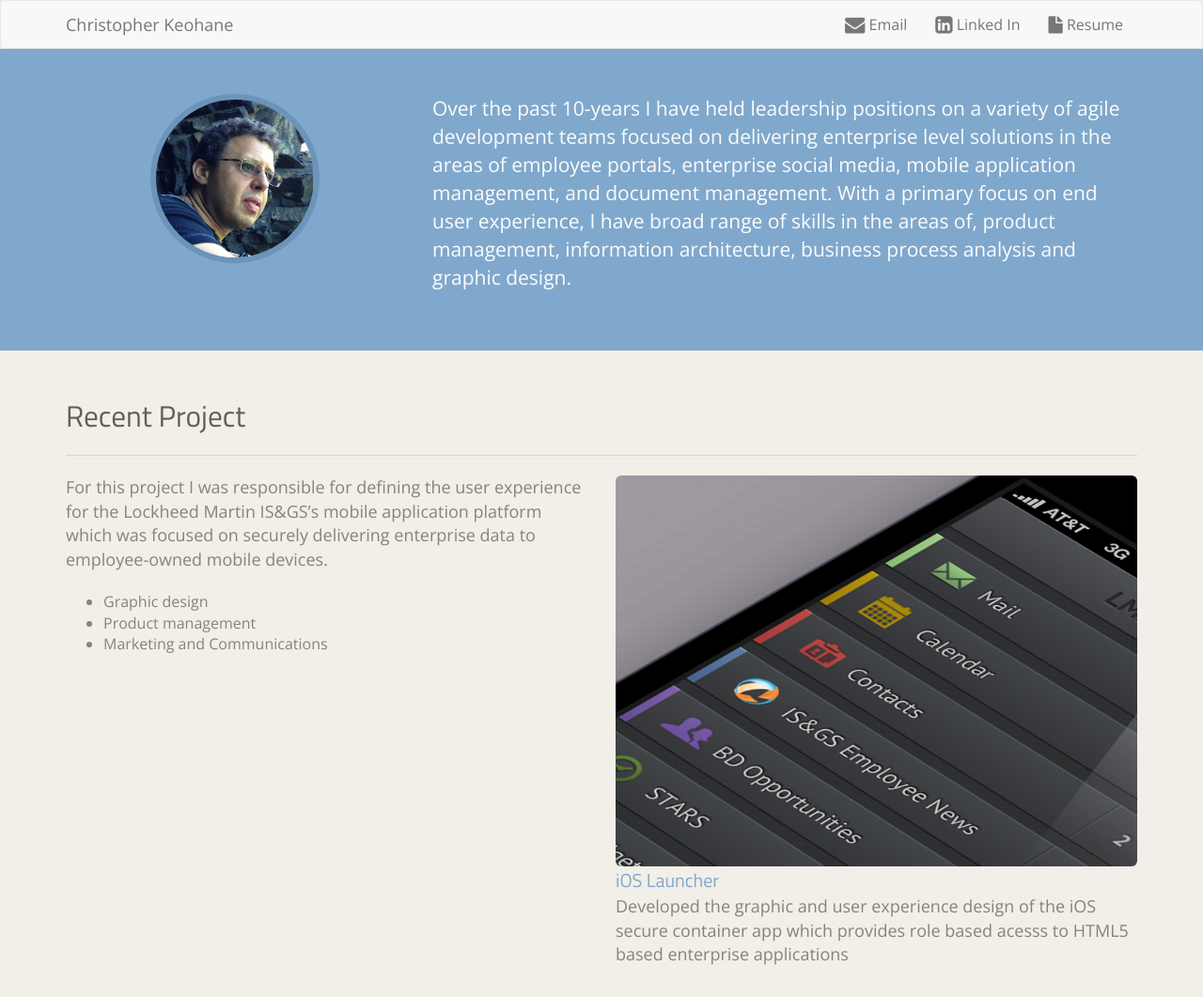
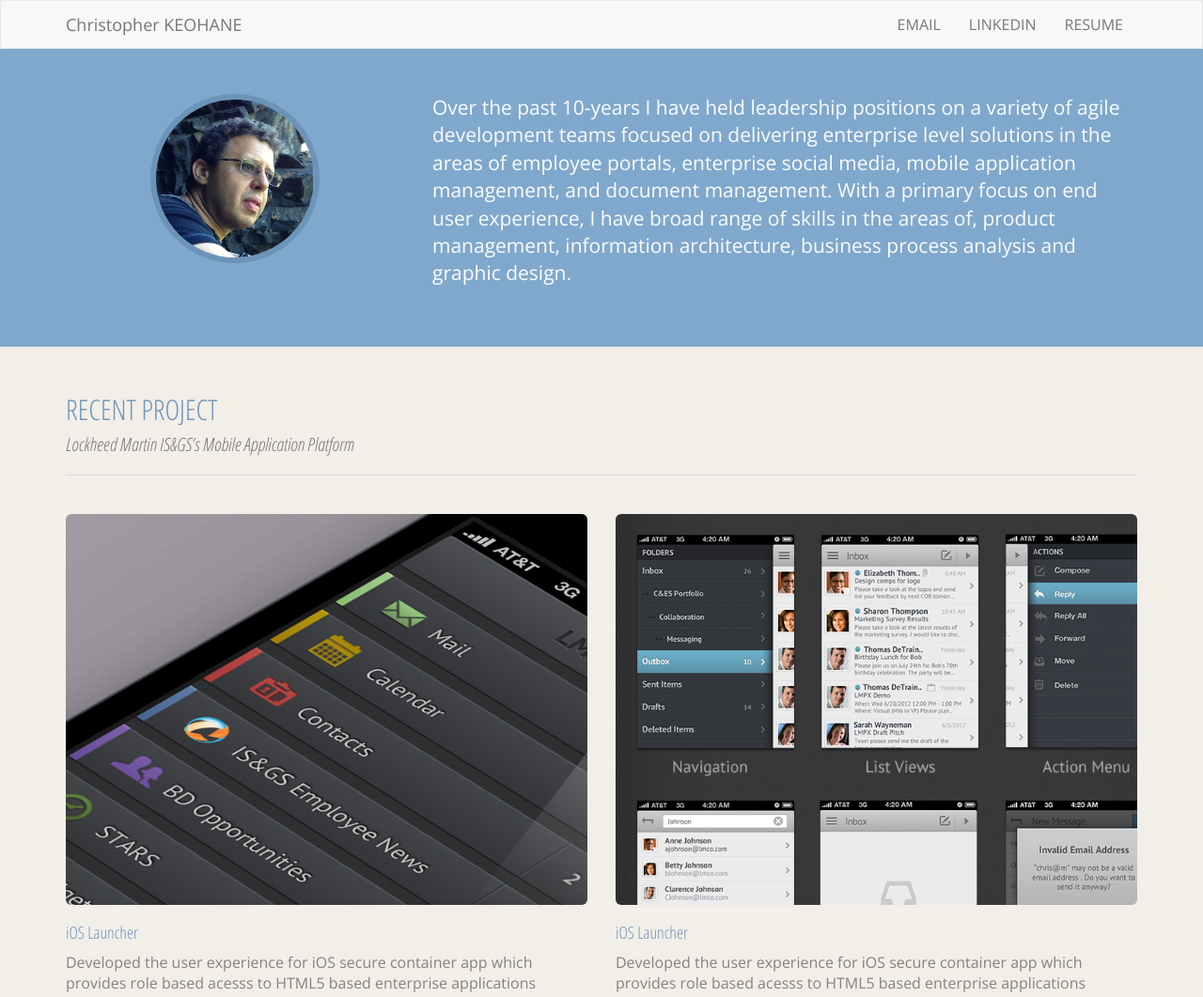
Before and after one commit to ckeohane/ckeohane.github.io, a plain HTML site: page index.html in a window 1280 px wide. Shown: the top 1061 px of the page at 94% size. Drawn offline with nearby package versions, Linux system fonts and the light colour scheme.

Commit message:
Bootstrap 1.1.1update v2
horizontal scrolling timeline

```diff
--- a/css/style.css
+++ b/css/style.css
@@ -1,5 +1,6 @@
 @import url(http://fonts.googleapis.com/css?family=Open+Sans:400,300);
 @import url(http://fonts.googleapis.com/css?family=Titillium+Web:400,300,200);
+@import url(http://fonts.googleapis.com/css?family=Open+Sans+Condensed:300,300italic,700);
 
 body {
   font-family: 'Open Sans', sans-serif;
@@ -10,46 +11,18 @@ body {
 }
 
 
-h1 {
-  font-family: 'Titillium Web', sans-serif;
-  font-size: 39.0625px;
-  line-height: 58.59375px;
-  color: #fefeff;
-  margin-top: 10px;
-  margin-bottom: 10px;
+h1, h2, h3, h4, h5, h6 {
+  font-family: 'Open Sans Condensed', sans-serif;
+  font-weight: 300;
+  color: #6c94b8;
 }
 
-h2 {
-  font-family: 'Titillium Web', sans-serif;
-  font-size: 31.25px;
-  line-height: 40.875px;
-  color: #605e58;
-  margin-top: 20px;
-  margin-bottom: 10px;
-}
 
-h3 {
-  font-family: 'Titillium Web', sans-serif;
-  font-size: 25px;
-  line-height: 37.5px;
-  color: #6c94b8;
-  margin-top: 0px;
-  margin-bottom: 0px;
-}
-
-h4 {
-  font-family: 'Titillium Web', sans-serif;
-  font-size: 20px;
-  line-height: 30px;
-  color: #80a8cc;
-  margin-top: 0px;
-  margin-bottom: 0px;
-}
 
 p {
+  font-family: 'Open Sans', sans-serif;
   margin-top: 0px;
   margin-bottom: 20px;
-  font-size: 18px;
 }
 
 hr {
@@ -80,3 +53,14 @@ hr {
   margin-bottom: 20px;
   border: 6px solid #6c94b8;
 }
+
+.project-img {
+  margin-top: 20px;
+  margin-bottom: 20px;
+}
+
+.timelineContainer {
+  overflow: scroll;
+  overflow-x: scroll;
+  overflow-y: scroll;
+}
--- a/index.html
+++ b/index.html
@@ -29,13 +29,13 @@
               <span class="icon-bar"></span>
               <span class="icon-bar"></span>
           </button>
-          <a class="navbar-brand" href="#">Christopher Keohane</a>
+          <a class="navbar-brand" href="#">Christopher KEOHANE</a>
         </div>
         <div class="navbar-collapse collapse">
             <ul class="nav navbar-nav navbar-right">
-              <li><a href="mailto:chris.s.keohane@gmail.com"><i class="fa fa-envelope icon fa-lg vert"></i> Email</a></li>
-              <li><a href="www.linkedin.com/pub/christopher-keohane/1/847/a58/"><i class="fa fa-linkedin-square icon fa-lg"></i> Linked In</a></li>
-              <li><a href="www.google.com"><i class="fa fa-file icon fa-lg"></i> Resume</a></li>
+              <li><a href="mailto:chris.s.keohane@gmail.com">EMAIL</a></li>
+              <li><a href="www.linkedin.com/pub/christopher-keohane/1/847/a58/"> LINKEDIN </a></li>
+              <li><a href="www.google.com">RESUME</a></li>
             </ul>
         </div><!--/.navbar-collapse -->
       </div>
@@ -49,43 +49,74 @@
             <img src="img/pngCSK2.png" alt="CSK Face" class="img-circle avatarImage" width="180" height="180">
           </div>
           <div class="col-sm-8">
-              <p>Over the past 10-years I have held leadership positions on a variety of agile development teams focused on delivering enterprise level solutions in the areas of employee portals, enterprise social media, mobile application management, and document management. With a primary focus on end user experience, I have broad range of skills in the areas of, product management, information architecture, business process analysis and graphic design.</p>
+              <p class="lead">Over the past 10-years I have held leadership positions on a variety of agile development teams focused on delivering enterprise level solutions in the areas of employee portals, enterprise social media, mobile application management, and document management. With a primary focus on end user experience, I have broad range of skills in the areas of, product management, information architecture, business process analysis and graphic design.</p>
           </div>
         </div>
 
       </div>
     </div>
 
-    <!-- Recent Work -->
+  <!-- Recent Work -->
+
+  <div class="container">
+      <div class="row">
+        <div class="col-sm-12 ">
+          <h2>RECENT PROJECT<br><small><i>Lockheed Martin IS&GS’s Mobile Application Platform</i></small></h2>
+          <hr>
+        </div>
+      </div>
+
+
+      <div class="row">
+        <div class="col-sm-6">
+          <img class="img-rounded img-responsive project-img" src="img/launcher.png" alt="ios6 Launcher">
+          <h4>iOS Launcher</h4>
+          <p>Developed the user experience for iOS secure container app which provides role based acesss to HTML5 based enterprise applications</p>
+        </div>
+
+        <div class="col-sm-6">
+          <img class="img-rounded img-responsive project-img" src="img/adk.png" alt="ios6 Launcher">
+          <h4>iOS Launcher</h4>
+          <p>Developed the user experience for iOS secure container app which provides role based acesss to HTML5 based enterprise applications</p>
+        </div>
+      </div>
+
+
+      <div class="row">
+        <div class="col-sm-6">
+          <img class="img-rounded img-responsive project-img" src="img/UXExamples.png" alt="ios6 Launcher">
+          <h3>iOS Launcher</h3>
+          <p>Developed the user experience for iOS secure container app which provides role based acesss to HTML5 based enterprise applications</p>
+        </div>
+
+        <div class="col-sm-6">
+          <img class="img-rounded img-responsive project-img" src="img/enterpriseApps.png" alt="ios6 Launcher">
+          <h3>iOS Launcher</h3>
+          <p>Developed the user experience for iOS secure container app which provides role based acesss to HTML5 based enterprise applications</p>
+        </div>
+      </div>
+
+  </div>
+
+<!-- Recent Positions -->
 
   <div class="container">
       <div class="row">
         <div class="col-sm-12">
-          <h2>Recent Project</h2>
+          <h2>Recent Positions</h2>
           <hr>
         </div>
       </div>
+
       <div class="row">
-        <div class="col-sm-6">
-          <p> For this project I was responsible for defining the user experience for the Lockheed Martin IS&GS’s mobile application platform which was focused on securely delivering enterprise data to employee-owned mobile devices.</p>
-          <ul>
-            <li>Graphic design</li>
-            <li>Product management</li>
-            <li>Marketing and Communications</li>
-          </ul>
+        <div class="col-md-12">
+          <img class="img-rounded img-responsive hidden-xs" src="img/timeline.png">
         </div>
-
-        <div class="col-sm-6">
-          <img class="img-rounded img-responsive" src="img/launcher.png" alt="ios6 Launcher" width="100%">
-          <h4>iOS Launcher</h4>
-          <p>Developed the graphic and user experience design of the iOS secure container app which provides role based acesss to HTML5 based enterprise applications</p>
+        <div class="col-xs-12 timelineContainer visible-xs">
+          <img class="img-rounded" src="img/timeline.png" width="719px">
+          <p>swipe to view timeline</p>
         </div>
       </div>
-  </div>
-
-
-
-
 
     <!-- jQuery (necessary for Bootstrap's JavaScript plugins) -->
     <script src="https://ajax.googleapis.com/ajax/libs/jquery/1.11.0/jquery.min.js"></script>
```
